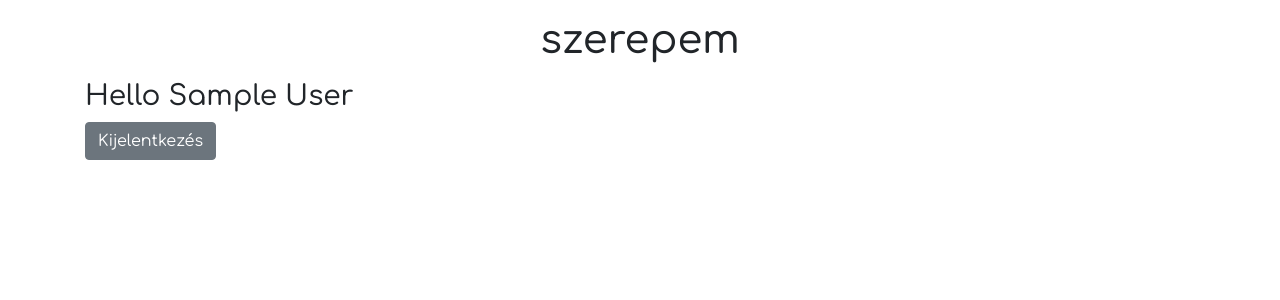
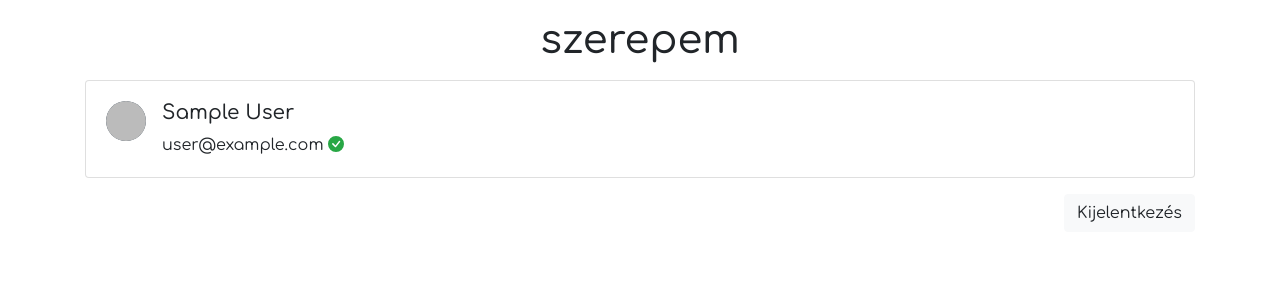
Before and after one commit to sebinemeth/szerepem, a Vue app: page /home in a window 1280 px wide. Shown: the top 300 px of the page. Built offline with nearby package versions, Linux system fonts and the light colour scheme; no server answers; sample sign-in values are in the browser's storage.

Commit message:
user details

```diff
--- a/src/views/Home.vue
+++ b/src/views/Home.vue
@@ -1,8 +1,31 @@
 <template>
   <div class="home">
     <b-container>
-      <h3>Hello {{ user.name || user.email }}</h3>
-      <b-button @click="logout">Kijelentkezés</b-button>
+      <b-card>
+        <b-media>
+          <template #aside>
+            <b-avatar :src="user.photoUrl" />
+          </template>
+
+          <h5 class="mt-0">{{ user.name || "névtelen" }}</h5>
+          <p class="mb-0">
+            {{ user.email }}
+            <b-icon-check-circle-fill
+              v-if="user.emailVerified"
+              variant="success"
+            />
+            <template v-else>
+              <b-icon-exclamation-circle-fill variant="danger" /><br />
+              <b-link @click="verifyEmail">
+                Email cím igazolása
+              </b-link>
+            </template>
+          </p>
+        </b-media>
+      </b-card>
+      <div class="mt-3 text-right">
+        <b-button @click="logout" variant="light">Kijelentkezés</b-button>
+      </div>
     </b-container>
   </div>
 </template>
@@ -12,7 +35,6 @@ import firebase from "firebase";
 
 export default {
   name: "Home",
-  components: {},
   computed: {
     user() {
       var user = firebase.auth().currentUser;
@@ -32,6 +54,14 @@ export default {
       await firebase.auth().signOut();
       this.$router.replace("login");
     },
+    async verifyEmail() {
+      const user = firebase.auth().currentUser;
+      try {
+        user.sendEmailVerification();
+      } catch (error) {
+        console.log(error);
+      }
+    },
   },
 };
 </script>
```
